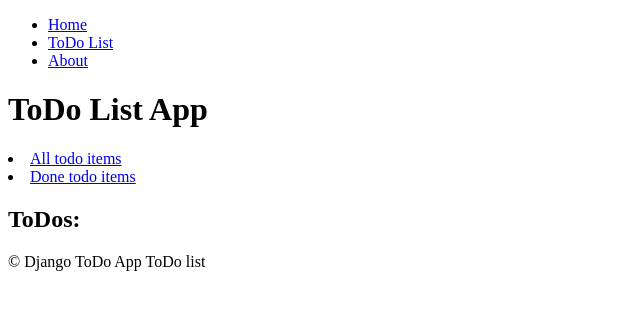
After one commit to successfultry/todo-project, a Django app: page /todos/ in a window 1280 px wide. The commit adds this page. Shown: the top 310 px of the page, without its empty margins (0-640 px from the left). Run offline with Django 5.2, Linux system fonts and the light colour scheme; data that the repository does not hold is empty.

Commit message:
add some views and urls

```diff
--- a/todo_manager/templates/base.html
+++ b/todo_manager/templates/base.html
@@ -16,6 +16,8 @@
     {% endblock body %}
     <footer>
         &copy; Django ToDo App
+        {% block footer %}
+        {% endblock footer %}
     </footer>
 
 </body>
--- a/todo_manager/templates/components/navbar.html
+++ b/todo_manager/templates/components/navbar.html
@@ -1,6 +1,7 @@
 <nav>
      <ul>
-        <li><a href="#">Home</a></li>
+        <li><a href="{% url 'index' %}">Home</a></li>
+        <li><a href="{% url 'todo_list:index' %}">ToDo List</a></li>
          <li><a href="#">About</a></li>
     </ul>
 </nav>
--- a/todo_manager/templates/index.html
+++ b/todo_manager/templates/index.html
@@ -2,7 +2,7 @@
 
 {% block title %}
     ToDo App Index
-{% endblock title %}</title>
+{% endblock title %}
 
 {% block body %}
     <h1>Welcome to our TODO App!</h1>
--- a/todo_manager/todo_list/models.py
+++ b/todo_manager/todo_list/models.py
@@ -1,8 +1,11 @@
 from django.db import models
 
 # Create your models here.
+
+
 class ToDoItem(models.Model):
     class Meta:
+        ordering = ('id',)
         verbose_name = "ToDo Item"
 
     title = models.CharField(max_length=250)
--- /dev/null
+++ b/todo_manager/todo_list/templates/todo_list/base.html
@@ -0,0 +1,5 @@
+{% extends 'base.html' %}
+
+{% block footer %}
+    ToDo list
+{% endblock footer %}
--- /dev/null
+++ b/todo_manager/todo_list/templates/todo_list/components/todo_items_list.html
@@ -0,0 +1,15 @@
+<ul>
+{% for todo_item in object_list  %}
+    <li>
+        <a href="{%  url 'todo_list:detail' pk=todo_item.pk %}">
+        {{ todo_item.title }}
+        {% if todo_item.done %}
+            ✅
+        {% else %}
+            ❌
+        {% endif %}
+        </a>
+    </li>
+
+{% endfor %}
+</ul>
--- /dev/null
+++ b/todo_manager/todo_list/templates/todo_list/index.html
@@ -0,0 +1,17 @@
+{% extends 'todo_list/base.html' %}
+
+
+{% block title %}
+    ToDo List App
+{% endblock title %}
+
+{% block body %}
+    <h1>ToDo List App</h1>
+    <div>
+        <li><a href="{% url 'todo_list:list' %}">All todo items</a></li>
+        <li><a href="{% url 'todo_list:done' %}">Done todo items</a></li>
+    </div>
+
+    <h2>ToDos:</h2>
+    {%  include 'todo_list/components/todo_items_list.html' %}
+{% endblock body %}
--- /dev/null
+++ b/todo_manager/todo_list/urls.py
@@ -0,0 +1,12 @@
+from django.urls import path
+from . import views
+app_name = "todo_list"
+
+urlpatterns = [
+    # path("", views.index_view, name="index"),
+    # path("", views.ToDoListIndexView.as_view(), name="index"),
+    path("", views.ToDoListIndexView.as_view(), name='index'),
+    path("list/", views.ToDoListView.as_view(), name='list'),
+    path('done/', views.ToDoListDoneView.as_view(), name='done'),
+    path('<int:pk>/', views.ToDoDetailView.as_view(), name='detail'),
+]
--- a/todo_manager/todo_list/views.py
+++ b/todo_manager/todo_list/views.py
@@ -1,3 +1,38 @@
 from django.shortcuts import render
+from django.http import (HttpResponse, HttpRequest)
+from django.views.generic import TemplateView, ListView, DetailView
+# Create your views here.
+from .models import ToDoItem
 
-# Create your views here.
+
+def index_view(request: HttpRequest) -> HttpResponse:
+    todo_items = ToDoItem.objects.order_by('id').all()[0:2]
+    return render(
+        request,
+        template_name="todo_list/index.html",
+        context={"todo_items": todo_items}
+    )
+
+
+class ToDoListIndexView(ListView):
+    template_name = "todo_list/index.html"
+    queryset = ToDoItem.objects.all()[0:2]
+    # model = ToDoItem
+    # def get_context_data(self, **kwargs):
+    #     context = super().get_context_data(**kwargs)
+    #     context["todo_items"] = ToDoItem.objects.all()
+    #     return context
+
+
+class ToDoListView(ListView):
+    # template_name = "todo_list/index.html"
+    model = ToDoItem
+    # context_object_name = "todo_items"
+
+
+class ToDoListDoneView(ListView):
+    queryset = ToDoItem.objects.filter(done=True).all()
+
+
+class ToDoDetailView(DetailView):
+    model = ToDoItem
--- a/todo_manager/todo_manager/urls.py
+++ b/todo_manager/todo_manager/urls.py
@@ -15,10 +15,11 @@ Including another URLconf
     2. Add a URL to urlpatterns:  path('blog/', include('blog.urls'))
 """
 from django.contrib import admin
-from django.urls import path
+from django.urls import path, include
 from django.views.generic import TemplateView
 
 urlpatterns = [
-    path("", TemplateView.as_view(template_name="index.html")),
+    path("", TemplateView.as_view(template_name="index.html"), name="index"),
+    path('todos/', include('todo_list.urls')),
     path('admin/', admin.site.urls),
 ]
```
Also changed, not shown: todo_manager/todo_list/templates/todo_list/todoitem_detail.html (added, +14 -0 lines), todo_manager/todo_list/templates/todo_list/todoitem_list.html (added, +10 -0 lines), todo_manager/todo_list/apps.py (line endings or trailing spaces).
